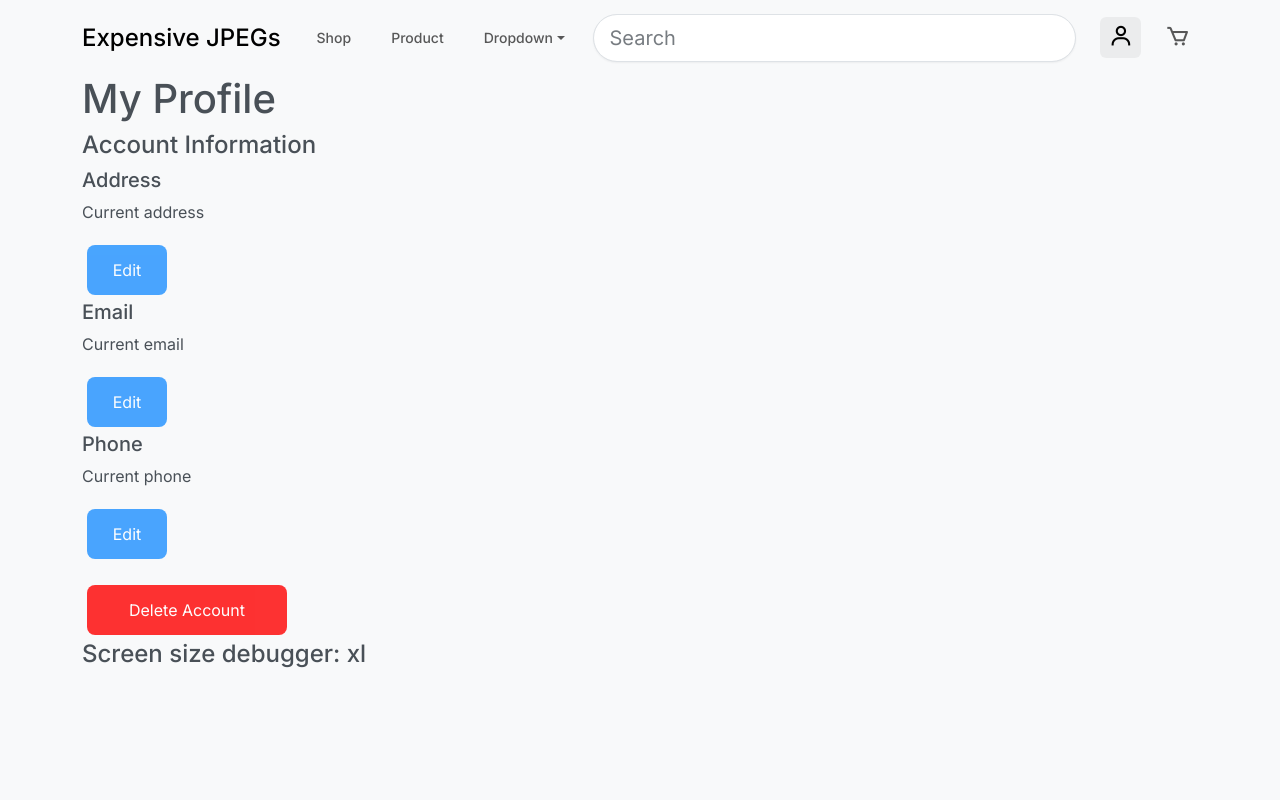
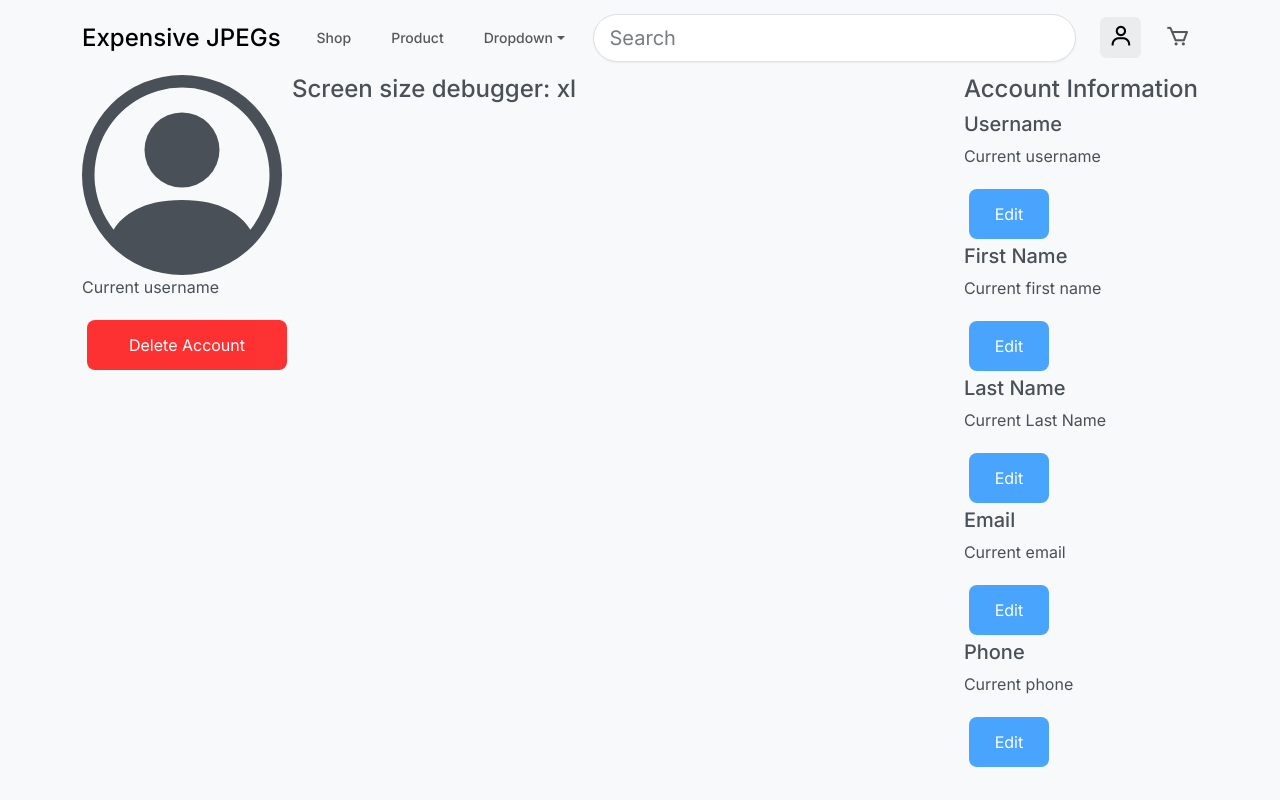
Before and after one commit to DennisPing/digital-art-marketplace-frontend, a React (Create React App) app: page /profile in a window 1280 px wide. Built offline with nearby package versions, Linux system fonts and the light colour scheme.

Commit message:
user avatar added

```diff
--- a/src/profile/index.css
+++ b/src/profile/index.css
@@ -51,3 +51,17 @@
 
 
 }
+
+.user-avatar-block{
+
+    float: left;
+
+
+}
+
+.user-info-block{
+
+    float: right;
+
+
+}
--- a/src/profile/index.js
+++ b/src/profile/index.js
@@ -6,18 +6,50 @@ const ProfileComponent = () => {
 
 
 
-    function openAddressForm() {
+    function openUsernameForm() {
 
-        document.getElementById("address_form").style.display = "block";
-        document.getElementById("edit-address-button").style.display = "none";
+        document.getElementById("username_form").style.display = "block";
+        document.getElementById("edit-username-button").style.display = "none";
 
     }
 
-    function closeAddressForm() {
-        document.getElementById("address_form").style.display = "none";
-        document.getElementById("edit-address-button").style.display = "block";
+    function closeUsernameForm() {
+        document.getElementById("username_form").style.display = "none";
+        document.getElementById("edit-username-button").style.display = "block";
 
-        document.getElementById("current_address").innerHTML = document.getElementById("new_address").value
+        document.getElementById("current_username").innerHTML = document.getElementById("new_username").value
+
+
+    }
+
+    function openFirstNameForm() {
+
+        document.getElementById("firstname_form").style.display = "block";
+        document.getElementById("edit-firstname-button").style.display = "none";
+
+    }
+
+    function closeFirstNameForm() {
+        document.getElementById("firstname_form").style.display = "none";
+        document.getElementById("edit-firstname-button").style.display = "block";
+
+        document.getElementById("current_firstname").innerHTML = document.getElementById("new_firstname").value
+
+
+    }
+
+    function openLastNameForm() {
+
+        document.getElementById("lastname_form").style.display = "block";
+        document.getElementById("edit-lastname-button").style.display = "none";
+
+    }
+
+    function closeLastNameForm() {
+        document.getElementById("lastname_form").style.display = "none";
+        document.getElementById("edit-lastname-button").style.display = "block";
+
+        document.getElementById("current_lastname").innerHTML = document.getElementById("new_lastname").value
 
 
     }
@@ -75,31 +107,90 @@ const ProfileComponent = () => {
 
     <div>
 
+        <div className={"user-avatar-block"}>
+
+            <svg xmlns="http://www.w3.org/2000/svg" width="200" height="200" fill="currentColor"
+                 className="bi bi-person-circle" viewBox="0 0 16 16">
+                <path d="M11 6a3 3 0 1 1-6 0 3 3 0 0 1 6 0z"/>
+                <path fill-rule="evenodd"
+                      d="M0 8a8 8 0 1 1 16 0A8 8 0 0 1 0 8zm8-7a7 7 0 0 0-5.468 11.37C3.242 11.226 4.805 10 8 10s4.757 1.225 5.468 2.37A7 7 0 0 0 8 1z"/>
+            </svg>
+
+            <p id="current_username"> Current username</p>
+
+            <p></p>
+
+            <button className={"delete_account_button"} id={"delete_account_button"} onClick={DeleteAccountPopUp}>Delete Account</button>
+
+            <div className={"editing_form"} id={"account_form"} >
+
+                Delete account?
+
+                <button type="button" className="delete_account_button" onClick={closeDeleteAccountPopUp}>Yes, delete account</button>
+                <button type="button" className="save-button" onClick={closeDeleteAccountPopUp}>Cancel</button>
+
+            </div>
+
+        </div>
 
 
 
-
-      <h1>My Profile</h1>
-
+        <div className={"user-info-block"}>
         <h4>Account Information</h4>
 
-        <h5>Address</h5>
-        <p id="current_address"> Current address</p>
+        <h5>Username</h5>
+        <p id="current_username"> Current username</p>
 
-        <div className={"editing_form"} id={"address_form"} >
+        <div className={"editing_form"} id={"username_form"} >
 
             <form>
 
-                <label htmlFor="address"><b>Address</b></label>
-                <input id="new_address" type="text" placeholder="Enter Address"  ></input>
+                <label htmlFor="username"><b>Username</b></label>
+                <input id="new_username" type="text" placeholder="Enter Username"  ></input>
 
 
             </form>
 
-            <button type="button" className="save-button" onClick={closeAddressForm}>Save</button>
+            <button type="button" className="save-button" onClick={closeUsernameForm}>Save</button>
 
         </div>
-      <button className="open-button" id={"edit-address-button"} onClick={openAddressForm}>Edit</button>
+      <button className="open-button" id={"edit-username-button"} onClick={openUsernameForm}>Edit</button>
+
+            <h5>First Name</h5>
+            <p id="current_firstname"> Current first name</p>
+
+            <div className={"editing_form"} id={"firstname_form"} >
+
+                <form>
+
+                    <label htmlFor="firstname"><b>First name</b></label>
+                    <input id="new_firstname" type="text" placeholder="Enter first name"  ></input>
+
+
+                </form>
+
+                <button type="button" className="save-button" onClick={closeFirstNameForm}>Save</button>
+
+            </div>
+            <button className="open-button" id={"edit-username-button"} onClick={openFirstNameForm}>Edit</button>
+
+            <h5>Last Name</h5>
+            <p id="current_lastname"> Current Last Name</p>
+
+            <div className={"editing_form"} id={"lastname_form"} >
+
+                <form>
+
+                    <label htmlFor="lastname"><b>Last Name</b></label>
+                    <input id="new_lastname" type="text" placeholder="Enter last name"  ></input>
+
+
+                </form>
+
+                <button type="button" className="save-button" onClick={closeLastNameForm}>Save</button>
+
+            </div>
+            <button className="open-button" id={"edit-username-button"} onClick={openLastNameForm}>Edit</button>
 
 
         <h5>Email</h5>
@@ -139,14 +230,7 @@ const ProfileComponent = () => {
         <button className="open-button" id={"edit-phone-button"} onClick={openPhoneForm}>Edit</button>
 
         <p></p>
-        <button className={"delete_account_button"} id={"delete_account_button"} onClick={DeleteAccountPopUp}>Delete Account</button>
 
-        <div className={"editing_form"} id={"account_form"} >
-
-            Delete account?
-
-            <button type="button" className="delete_account_button" onClick={closeDeleteAccountPopUp}>Yes, delete account</button>
-            <button type="button" className="save-button" onClick={closeDeleteAccountPopUp}>Cancel</button>
 
         </div>
 
```
Also changed, not shown: src/profile/goat-avatar.png (added).
